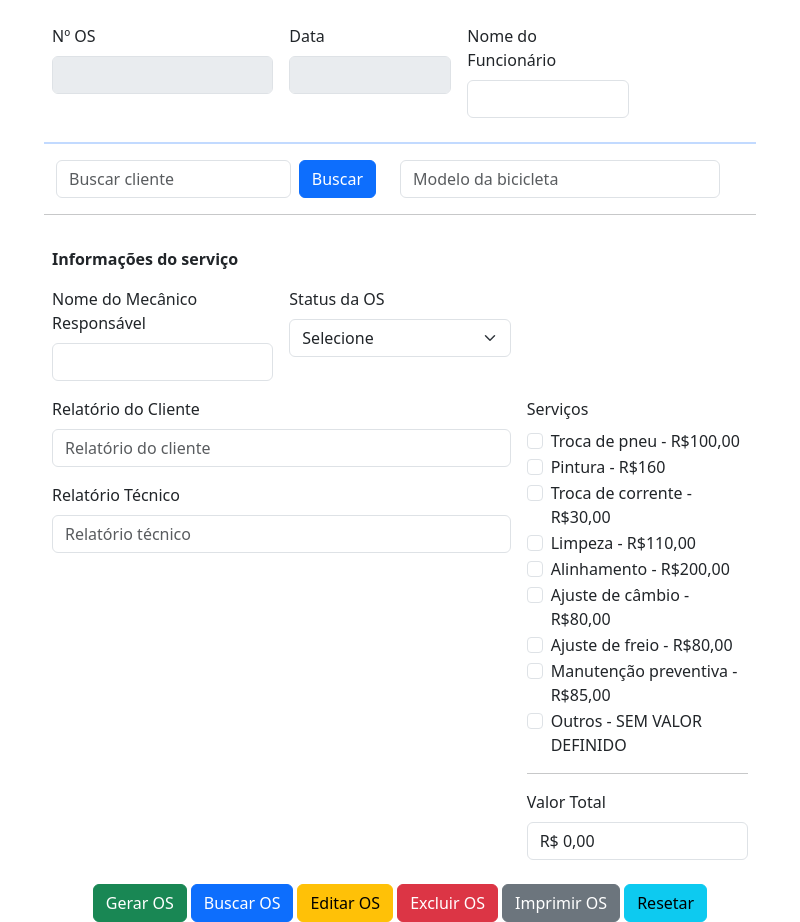
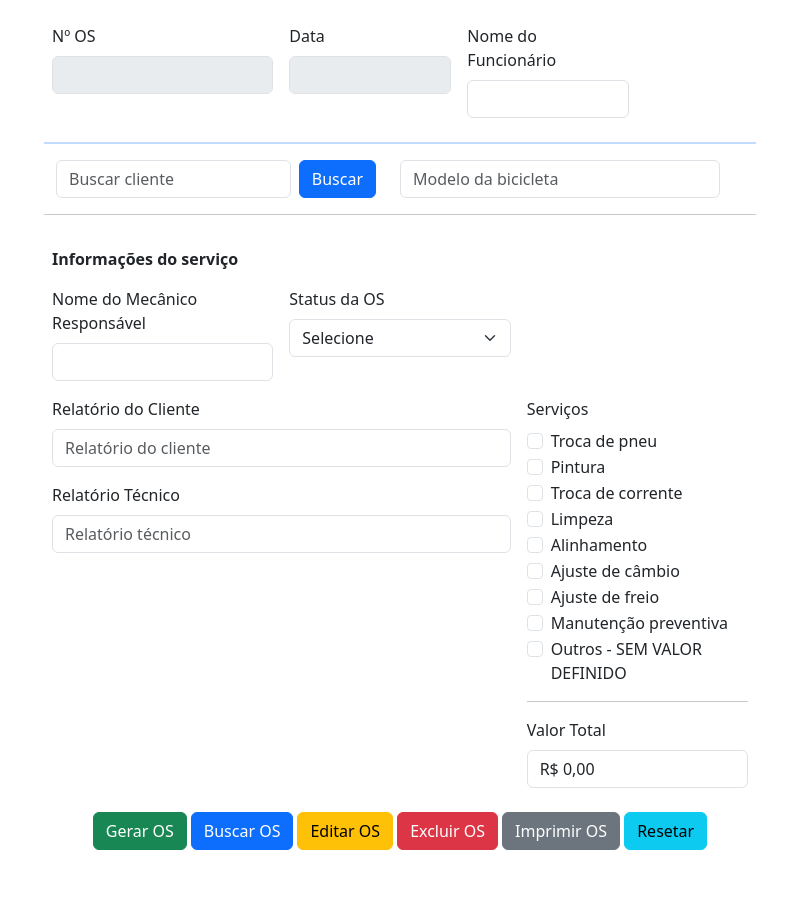
Before and after one commit to Nic0libatista/sistema_bike, an Electron app: page src/views/os.html in a window 800 px wide. After the commit the page ends 850 px from the top, so only its background shows below. Drawn offline with Linux system fonts and the light colour scheme; no server answers.

Commit message:
atualizaçoes de acordo com os requisitos

```diff
--- a/requisitos.txt
+++ b/requisitos.txt
@@ -22,7 +22,7 @@ requisitos
 
 --- excluir n funciona
 --- busca por cpf n funciona
-2 pagina do relatorio de clientes
+--- 2 pagina do relatorio de clientes
 --- tirar cor do observação
-tirar valoes da tabela
+--- tirar valoes da tabela
 registrar peças
--- a/src/views/os.html
+++ b/src/views/os.html
@@ -99,36 +99,36 @@
     <div class="col-md-4">
         <label class="form-label">Serviços</label>
         <div class="form-check">
-            <input class="form-check-input" type="checkbox" id="servico1" value="100" onchange="calcularTotal()">
-            <label class="form-check-label" for="servico1">Troca de pneu - R$100,00</label>
+            <input class="form-check-input" type="checkbox" id="servico1" value="Troca de pneu" onchange="calcularTotal()">
+            <label class="form-check-label" for="servico1">Troca de pneu </label>
         </div>
         <div class="form-check">
-            <input class="form-check-input" type="checkbox" id="servico2" value="160" onchange="calcularTotal()">
-            <label class="form-check-label" for="servico2">Pintura - R$160</label>
+            <input class="form-check-input" type="checkbox" id="servico2" value="Pintura" onchange="calcularTotal()">
+            <label class="form-check-label" for="servico2">Pintura </label>
         </div>
         <div class="form-check">
-            <input class="form-check-input" type="checkbox" id="servico3" value="30" onchange="calcularTotal()">
-            <label class="form-check-label" for="servico3">Troca de corrente - R$30,00</label>
+            <input class="form-check-input" type="checkbox" id="servico3" value="Troca de corrente" onchange="calcularTotal()">
+            <label class="form-check-label" for="servico3">Troca de corrente </label>
         </div>
         <div class="form-check">
-            <input class="form-check-input" type="checkbox" id="servico4" value="110" onchange="calcularTotal()">
-            <label class="form-check-label" for="servico4">Limpeza - R$110,00</label>
+            <input class="form-check-input" type="checkbox" id="servico4" value="Limpeza " onchange="calcularTotal()">
+            <label class="form-check-label" for="servico4">Limpeza </label>
         </div>
         <div class="form-check">
-            <input class="form-check-input" type="checkbox" id="servico5" value="200" onchange="calcularTotal()">
-            <label class="form-check-label" for="servico5">Alinhamento - R$200,00</label>
+            <input class="form-check-input" type="checkbox" id="servico5" value="Alinhamento" onchange="calcularTotal()">
+            <label class="form-check-label" for="servico5">Alinhamento </label>
         </div>
         <div class="form-check">
-            <input class="form-check-input" type="checkbox" id="servico6" value="80" onchange="calcularTotal()">
-            <label class="form-check-label" for="servico6">Ajuste de câmbio - R$80,00</label>
+            <input class="form-check-input" type="checkbox" id="servico6" value="Ajuste de câmbio " onchange="calcularTotal()">
+            <label class="form-check-label" for="servico6">Ajuste de câmbio </label>
         </div>
         <div class="form-check">
-            <input class="form-check-input" type="checkbox" id="servico7" value="80" onchange="calcularTotal()">
-            <label class="form-check-label" for="servico7">Ajuste de freio - R$80,00</label>
+            <input class="form-check-input" type="checkbox" id="servico7" value="Ajuste de freio " onchange="calcularTotal()">
+            <label class="form-check-label" for="servico7">Ajuste de freio </label>
         </div>
         <div class="form-check">
-            <input class="form-check-input" type="checkbox" id="servico8" value="85" onchange="calcularTotal()">
-            <label class="form-check-label" for="servico8">Manutenção preventiva - R$85,00</label>
+            <input class="form-check-input" type="checkbox" id="servico8" value="Manutenção preventiva" onchange="calcularTotal()">
+            <label class="form-check-label" for="servico8">Manutenção preventiva </label>
         </div>
         <div class="form-check mb-3">
             <input class="form-check-input" type="checkbox" id="servico9" value="">
@@ -191,8 +191,10 @@
 
                 <hr>
                 <label class="form-label">Valor Total</label>
-                <input type="text" id="inputvalorTotal" class="form-control" value="R$ 0,00" readonly>
+                <input type="text" id="inputvalorTotal" class="form-control" value="R$ 0,00" <!--readonly-->
             </div>
+
+
 
             <!-- Botões -->
             <div class="d-flex justify-content-center gap-1 w-100 mt-4">
```
Also changed, not shown: main.js (+13 -6 lines), src/views/rendererOs.js (line endings or trailing spaces).
